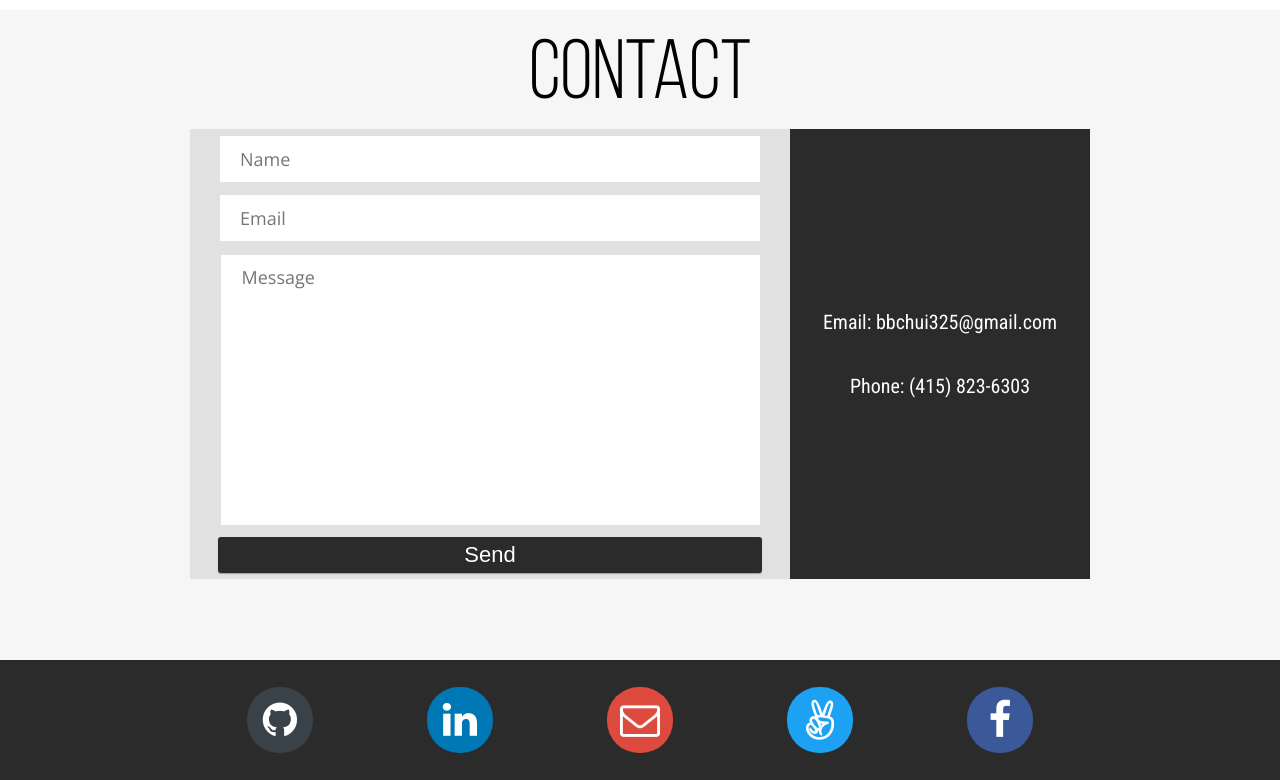
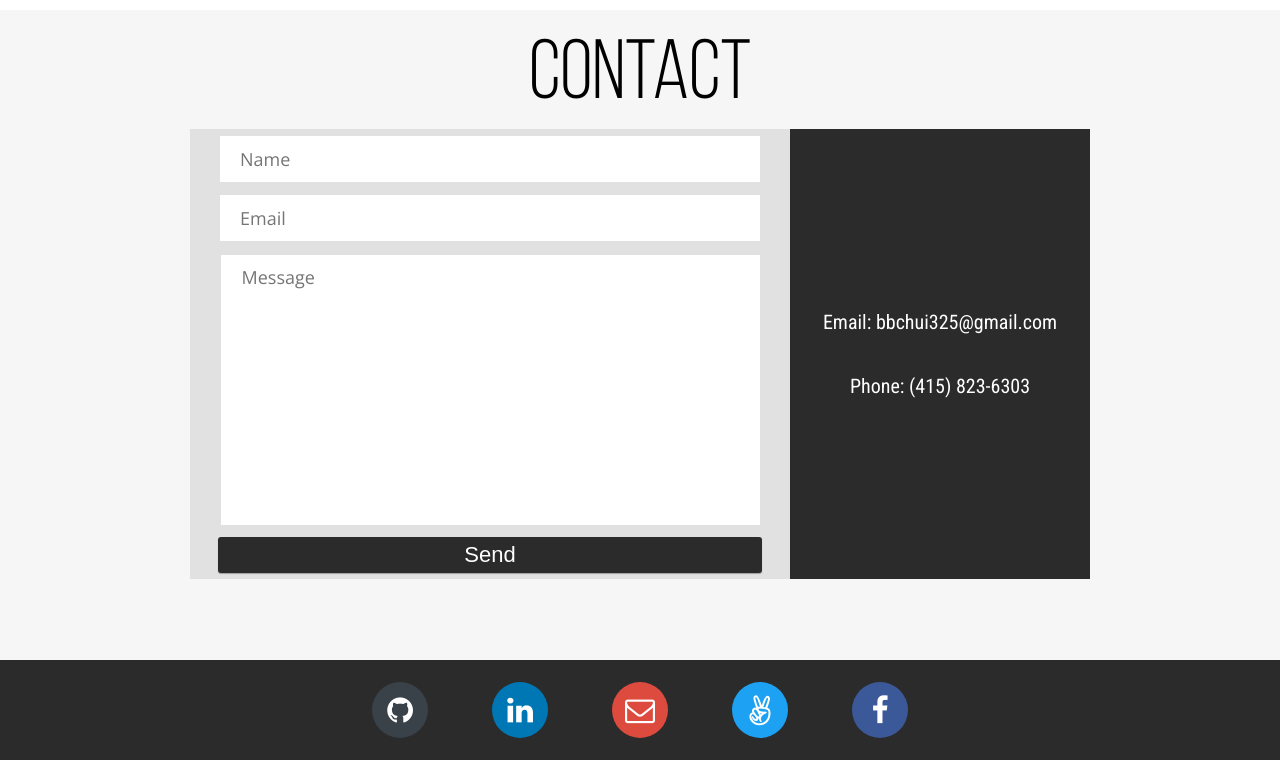
Before and after one commit to bbchui/Portfolio, a React (Create React App) app: page / in a window 1280 px wide. Shown: the part 3390-4170 px from the top of the page. Built offline with nearby package versions, Linux system fonts and the light colour scheme; some icons are missing.

Commit message:
change footer height and icon size

```diff
--- a/src/App.css
+++ b/src/App.css
@@ -377,22 +377,22 @@ button.send:hover {
   background-color: #2B2B2B;
   /*opacity: 0.9;*/
   width: 100%;
-  height: 80px;
+  height: 60px;
   padding: 20px 0;
   display: flex;
 }
 
 .social-icons {
     display: flex;
-    width: 50%;
-    min-width: 900px;
+    width: 25%;
+    min-width: 600px;
     margin: auto;
     flex-direction: row;
 }
 
 .social-icons a {
     color: #fff;
-    font-size: 40px;
+    font-size: 30px;
     margin: 0 3px;
     -webkit-transition: all 0.3s ease 0s;
     transition: all 0.3s ease 0s;
@@ -415,42 +415,42 @@ button.send:hover {
 .fa-facebook{
     background-color: #3b5998;
     border-radius: 32px;
-    height: 40px;
+    height: 30px;
     padding: 13px;
     text-align: center;
-    width: 40px;
+    width: 30px;
 }
 .fa-angellist{
     background-color: #1DA1F2;
     border-radius: 32px;
-    height: 40px;
+    height: 30px;
     padding: 13px;
     text-align: center;
-    width: 40px;
+    width: 30px;
 }
 .fa-envelope-o{
     background-color: #dc4b3e;
     border-radius: 32px;
-    height: 40px;
+    height: 30px;
     padding: 13px;
     text-align: center;
-    width: 40px;
+    width: 30px;
 }
 
 .fa-linkedin{
     background-color: #0077b5;
     border-radius: 32px;
-    height: 40px;
+    height: 30px;
     padding: 13px;
     text-align: center;
-    width: 40px;
+    width: 30px;
 
 }
 .fa-github{
     background-color: #394149;
     border-radius: 32px;
-    height: 40px;
+    height: 30px;
     padding: 13px;
     text-align: center;
-    width: 40px;
+    width: 30px;
 }
```
